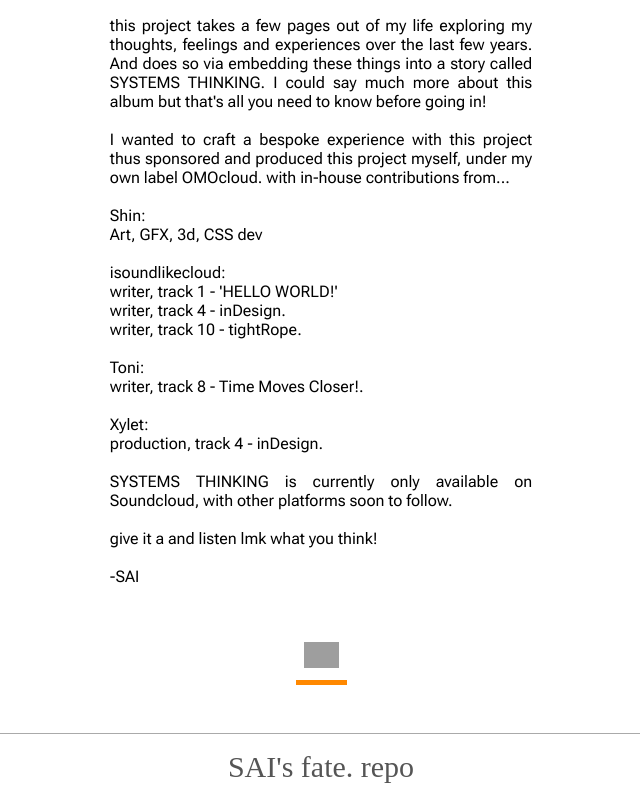
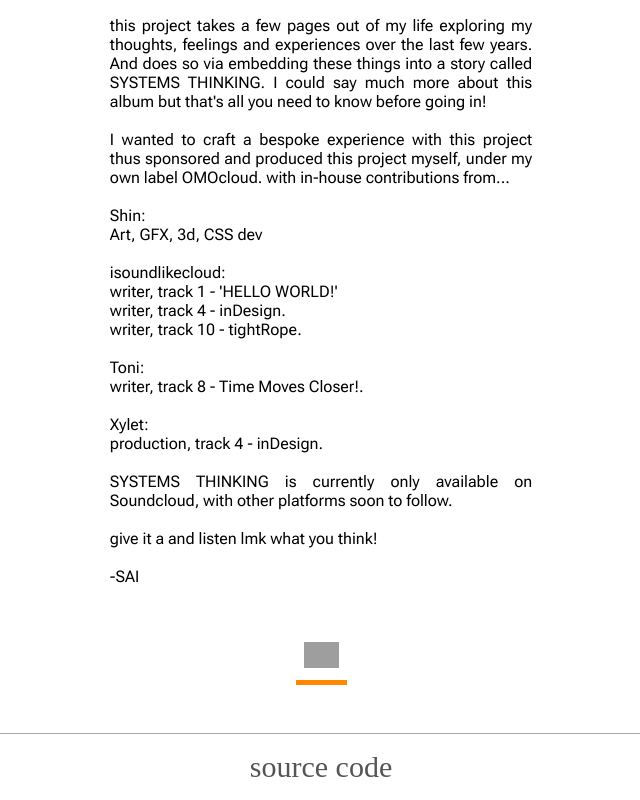
Before and after one commit to Louis-Matsika/fate, a Next.js app: page / in a window 1280 px wide. Shown: the part 952-1752 px from the top of the page, without its empty margins (319-959 px from the left). Built offline with nearby package versions, Linux system fonts and the light colour scheme; grey boxes are pictures that could not be loaded; a web font is replaced by a local one.

Commit message:
SYSTEMS THINKING

```diff
--- a/src/components/Footer/Footer.tsx
+++ b/src/components/Footer/Footer.tsx
@@ -4,7 +4,7 @@ const Footer = () => {
     return (
         <footer className={styles.footer}>
             <a className={styles.link} href="https://github.com/Louis-Matsika/fate" target="_blank" rel="noopener noreferrer">
-                SAI's fate. repo
+                source code
             </a>
         </footer>
     );
--- a/src/data/music/discography.json
+++ b/src/data/music/discography.json
@@ -7,7 +7,7 @@
     "links": [
       {
         "platform": "soundcloud",
-        "link": "https://soundcloud.com/saisfate/falconsdoors?si=94a4e3b2afab483784b7a230f76534a6&utm_source=clipboard&utm_medium=text&utm_campaign=social_sharing"
+        "link": "https://soundcloud.com/saisfate/sets/systemsthinking"
       }
     ]
   },
```
